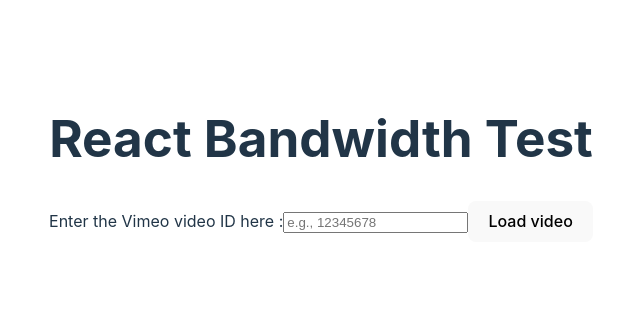
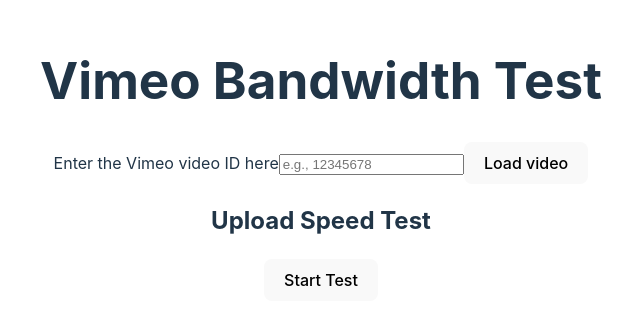
Before and after one commit to DrHyde01/vimeoSpeedTest, a React (Vite) app: page / in a window 1280 px wide. Shown: the part 241-566 px from the top of the page, without its empty margins (319-959 px from the left). Built offline with nearby package versions, Linux system fonts and the light colour scheme.

Commit message:
Add upload test

```diff
--- a/src/App.jsx
+++ b/src/App.jsx
@@ -1,5 +1,6 @@
 import { useState } from "react";
 import BandwidthTest from "./components/BandwidthTest";
+import UploadTest from "./components/UploadTest";
 
 import "./App.css";
 
@@ -14,11 +15,11 @@
 
   return (
     <div className="app">
-      <h1>React Bandwidth Test</h1>
+      <h1>Vimeo Bandwidth Test</h1>
 
       <form className="video-form" onSubmit={handleSubmit}>
         <label>
-          Enter the Vimeo video ID here :
+          Enter the Vimeo video ID here
           <input
             type="text"
             value={videoId}
@@ -29,6 +30,7 @@
         <button type="submit">Load video</button>
       </form>
       {currentVideoId && <BandwidthTest videoId={currentVideoId} />}
+      <UploadTest />
     </div>
   );
 }
--- /dev/null
+++ b/src/components/UploadTest.jsx
@@ -0,0 +1,47 @@
+import { useState } from "react";
+
+const UploadTest = () => {
+  const [uploadSpeed, setUploadSpeed] = useState(null);
+  const [uploading, setUploading] = useState(false);
+
+  const testUploadSpeed = async () => {
+    try {
+      setUploading(true);
+
+      // Step 1 : Create a dummy file
+      const blobTestFile = new Blob([new Array(5 * 1024 * 1024).fill("a").join("")]); // 5 MB blob
+      const uploadUrl = "https://httpbin.org/post";
+
+      const startTime = Date.now();
+      await fetch(uploadUrl, {
+        method: "POST",
+        body: blobTestFile,
+      });
+      const endTime = Date.now();
+
+      const fileSizeInBytes = blobTestFile.size;
+      const timeTakenInSeconds = (endTime - startTime) / 1000; // in seconds
+
+      // Step 2: Calculate upload speed
+      const uploadSpeedMbps = (fileSizeInBytes * 8) / (timeTakenInSeconds * 1_000_000); // Convert to Mbps
+
+      setUploadSpeed(uploadSpeedMbps.toFixed(2));
+    } catch (error) {
+      console.error("Error testing upload speed:", error);
+    } finally {
+      setUploading(false);
+    }
+  };
+
+  return (
+    <div>
+      <h2>Upload Speed Test</h2>
+      <button onClick={testUploadSpeed} disabled={uploading}>
+        {uploading ? "Testing..." : "Start Test"}
+      </button>
+      {uploadSpeed && <p>Your upload speed: {uploadSpeed} Mbps</p>}
+    </div>
+  );
+};
+
+export default UploadTest;
```
